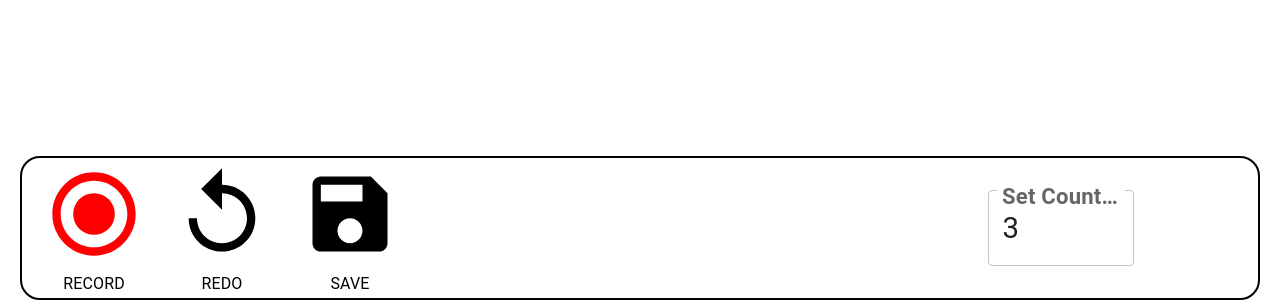
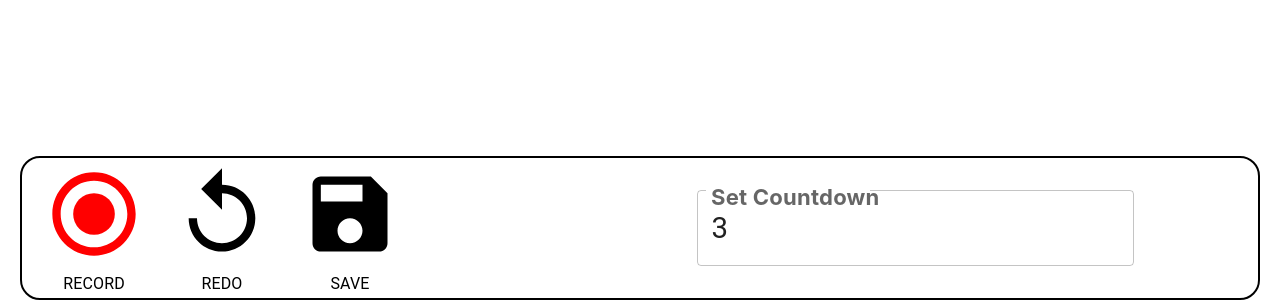
Before and after one commit to beeryce7/Mugic-Bowing-Application, a React (Create React App) app in the folder app/: page /#/record in a window 1280 px wide. Shown: the part 716-1016 px from the top of the page. Built offline with nearby package versions, Linux system fonts and the light colour scheme.

Commit message:
style: input prop now looks good on desktop

```diff
--- a/app/src/components/PlaySession/SessionState.css
+++ b/app/src/components/PlaySession/SessionState.css
@@ -49,10 +49,6 @@
 .offset
 {
     margin-right: 10%;
-    font-family: var(--main-font);
-    font-size: var(--card-text-size);
-    font-weight: var(--main-font-weight);
-    font-family: var(--main-font);
 }
 
 .lower-box{
--- a/app/src/components/PlaySession/SessionState.js
+++ b/app/src/components/PlaySession/SessionState.js
@@ -29,15 +29,12 @@ const SessionState = () => {
                 style: {
                   fontSize: 'var(--default-text-size)',
                   fontWeight: 'var(--main-font-weight)',
+                  fontFamily: 'var(--main-font)',
                 },
               }}
               InputProps={{
                 style: {
                   fontSize: 'var(--default-text-size)',
-                },
-                inputProps: {
-                  min: 0,
-                  max: 30,
                 },
               }}
               onChange={(e)=> {
```
